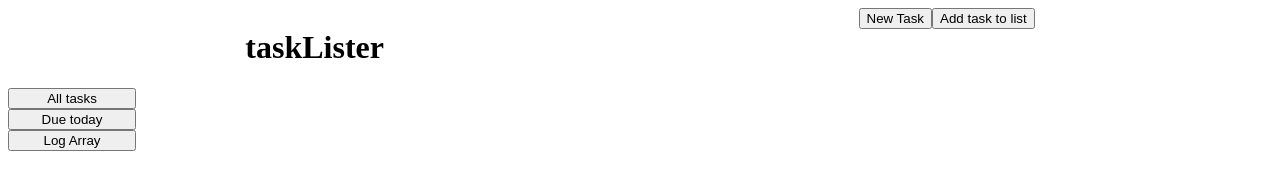
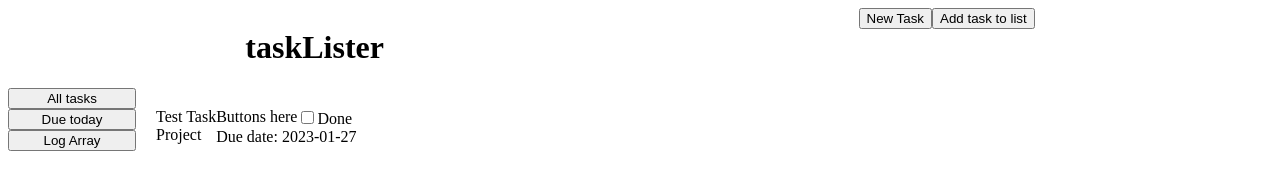
Before and after one commit to impronen/odin-todo, a website built with webpack: page dist/index.html in a window 1280 px wide. Built offline with nearby package versions, Linux system fonts and the light colour scheme.

Commit message:
eventListeners.js
Event listeners are to be stored in eventListeners.js
createTaskDisplay() on uiCreator.js makes an task card to DOM
+ data is taken from task object fed to it

NEXT step: create looper to generate task cards for each object
on storage array

```diff
--- /dev/null
+++ b/src/components/eventListeners.js
@@ -0,0 +1,40 @@
+import { newTask } from "../components/taskController"
+import { taskArray } from "../data/storage"
+import { overLayDestroyer } from "../components/taskInputCreator"
+import { looper } from "../functions/storageLoopers"
+
+
+function addToTaskListListener() {
+    let buttonListener2 = document.querySelector('#addToTaskList')
+
+    buttonListener2.addEventListener('click', function(){
+        let form = document.querySelector('#inputOverlay')
+        let name = form.querySelector('input[name="taskName"]').value
+        let project = form.querySelector('input[name="projectName"]').value
+        let priority = form.querySelector('input[name="priority"]').value
+        let date = form.querySelector('input[id="selectedDate"]').value
+        let info = form.querySelector('input[name="info"]').value
+
+        const newTask1 = new newTask(name, project, priority, new Date(`${date}T00:00`), info)
+        taskArray['taskStorage'].push(newTask1)
+        newTask1.isTheDate()
+        overLayDestroyer()
+    })
+}
+
+function logArrayListener() {
+    let logArrayBtn = document.querySelector('#logArrayBtn')
+    logArrayBtn.addEventListener('click', function () {looper(taskArray['taskStorage'])})
+}
+
+
+
+/* buttonListener4.addEventListener('click', function () {
+    testi.changeCompletion("X"),
+    console.log(testi)
+    })  */
+
+export {
+    addToTaskListListener,
+    logArrayListener
+}
--- a/src/components/taskInputCreator.js
+++ b/src/components/taskInputCreator.js
@@ -41,6 +41,7 @@ function formCreator () {
     info.setAttribute("name", "info")
     info.setAttribute("rows", "5")
     info.setAttribute("cols", "30")
+    info.setAttribute("placeholder", "Notes")
 
     form.appendChild(taskName)
     form.appendChild(projectName)
@@ -51,6 +52,13 @@ function formCreator () {
     overlay.appendChild(form)
 }
 
+function overLayDestroyer() {
+    let overlay = document.querySelector('.inputOverlay')
+    overlay.remove()
+
+}
+
 export {
-    overLayRendered
+    overLayRendered,
+    overLayDestroyer
 }
--- a/src/components/uiCreator.js
+++ b/src/components/uiCreator.js
@@ -3,7 +3,7 @@ let content = document.querySelector(".content")
 function createUI() {
     createHeader()
     createMain()
-    createSidebar ()
+    createSidebar()
     createTaskDisplay()
 }
 
@@ -78,21 +78,55 @@ function createTaskDisplay() {
     main.appendChild(taskDisplay)
 }
 
+function createTaskCard(task)  {
+    let taskDisplay = document.querySelector(".taskDisplay")
+
+    let taskCard = document.createElement('div')
+    taskCard.classList.add('taskCard')
+    taskDisplay.appendChild(taskCard)
+
+    let cardLeftSide = document.createElement('div')
+    cardLeftSide.classList.add('cardLeftSide')
+    taskCard.appendChild(cardLeftSide)
+
+    let taskName = document.createElement('div')
+    taskName.classList.add('taskName')
+    taskName.innerHTML = task.getName()
+    cardLeftSide.appendChild(taskName)
+
+    let projectName = document.createElement('div')
+    projectName.classList.add('projectName')
+    projectName.innerHTML = task.getProject()
+    cardLeftSide.appendChild(projectName)
+
+    let cardRightSide = document.createElement('div')
+    cardRightSide.classList.add('cardRightSide')
+    taskCard.appendChild(cardRightSide)
+
+    let rightTopSideCont = document.createElement('div')
+    rightTopSideCont.classList.add('rightTopSideCont')
+    cardRightSide.appendChild(rightTopSideCont)
+
+    let editButtonCont = document.createElement('div')
+    editButtonCont.classList.add('editButtonCont')
+    editButtonCont.innerHTML = "Buttons here"
+    rightTopSideCont.appendChild(editButtonCont)
+
+    let taskDoneCheckbox = document.createElement('div')
+    taskDoneCheckbox.classList.add('taskDoneCheckbox')
+    taskDoneCheckbox.innerHTML = `<input type="checkbox" id="taskdone" name="taskdone"><label for="taskdone">Done</label>`
+    rightTopSideCont.appendChild(taskDoneCheckbox)
+
+    let rightLowSideCont = document.createElement('div')
+    rightLowSideCont.classList.add('rightLowSideCont')
+    rightLowSideCont.innerHTML = `Due date: ${task.getDate()}`
+    cardRightSide.appendChild(rightLowSideCont)
 
 
-
-
-
-
-/* function button4 () {
-    let button = document.createElement('button');
-    button.innerHTML = "Change complete"
-    button.setAttribute('id', 'btn4')
-    content.appendChild(button)
-
-} */
+}
 
 
 export {
-    createUI
+    createUI,
+    createTaskCard
 }
--- a/src/index.js
+++ b/src/index.js
@@ -2,9 +2,10 @@ import './styles/style.css';
 import date from 'date-and-time';
 import { newTask } from './components/taskController.js';
 import { taskArray } from './data/storage.js'
-import { overLayRendered, formCreator } from './components/taskInputCreator'
-import { looper } from './functions/storageLoopers'
-import { createUI } from './components/uiCreator'
+import { overLayRendered, overLayDestroyer } from './components/taskInputCreator'
+/* import { looper } from './functions/storageLoopers' */
+import { createUI, createTaskCard } from './components/uiCreator'
+import { addToTaskListListener, logArrayListener } from './components/eventListeners.js'
 
 
 const testi = new newTask("Test Task", "Project", "Important", "2023-01-27", "Do it ya git");
@@ -15,27 +16,9 @@ taskArray['taskStorage'].push(testi)
 createUI()
 
 let buttonListener = document.querySelector('#addTaskButton')
-let buttonListener2 = document.querySelector('#addToTaskList')
-let buttonListener3 = document.querySelector('#logArrayBtn')
+buttonListener.addEventListener('click', overLayRendered)
 
+addToTaskListListener()
+logArrayListener()
 
-buttonListener2.addEventListener('click', function(){
-    let form = document.querySelector('#inputOverlay')
-    let name = form.querySelector('input[name="taskName"]').value
-    let project = form.querySelector('input[name="projectName"]').value
-    let priority = form.querySelector('input[name="priority"]').value
-    let date = form.querySelector('input[id="selectedDate"]').value
-    let info = form.querySelector('input[name="info"]').value
-
-    const newTask1 = new newTask(name, project, priority, new Date(`${date}T00:00`), info)
-    taskArray.push(newTask1)
-    newTask1.isTheDate()
-})
-
-buttonListener.addEventListener('click', overLayRendered)
-buttonListener3.addEventListener('click', function () {looper(taskArray['taskStorage'])})
-
-/* buttonListener4.addEventListener('click', function () {
-    testi.changeCompletion("X"),
-    console.log(testi)
-    })  */
+createTaskCard(testi)
--- a/src/styles/style.css
+++ b/src/styles/style.css
@@ -38,3 +38,15 @@
     font-size: large;
     margin: 20px;
   }
+
+
+  .taskCard {
+    display: flex;
+    flex-direction: row;
+    margin: 20px;
+  }
+
+  .rightTopSideCont {
+    display: flex;
+    flex-direction: row;
+  }
```
Also changed, not shown: dist/main.js.
